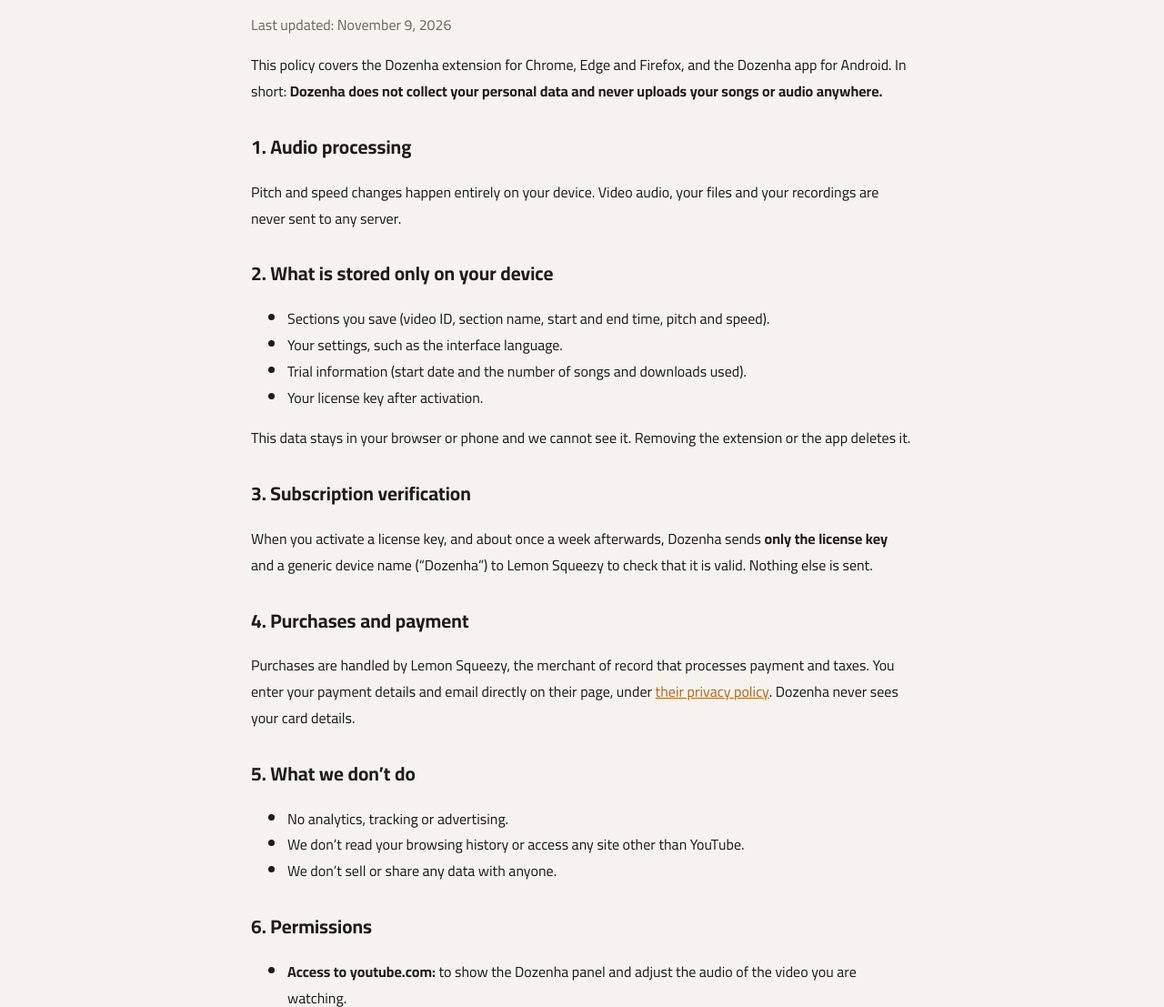
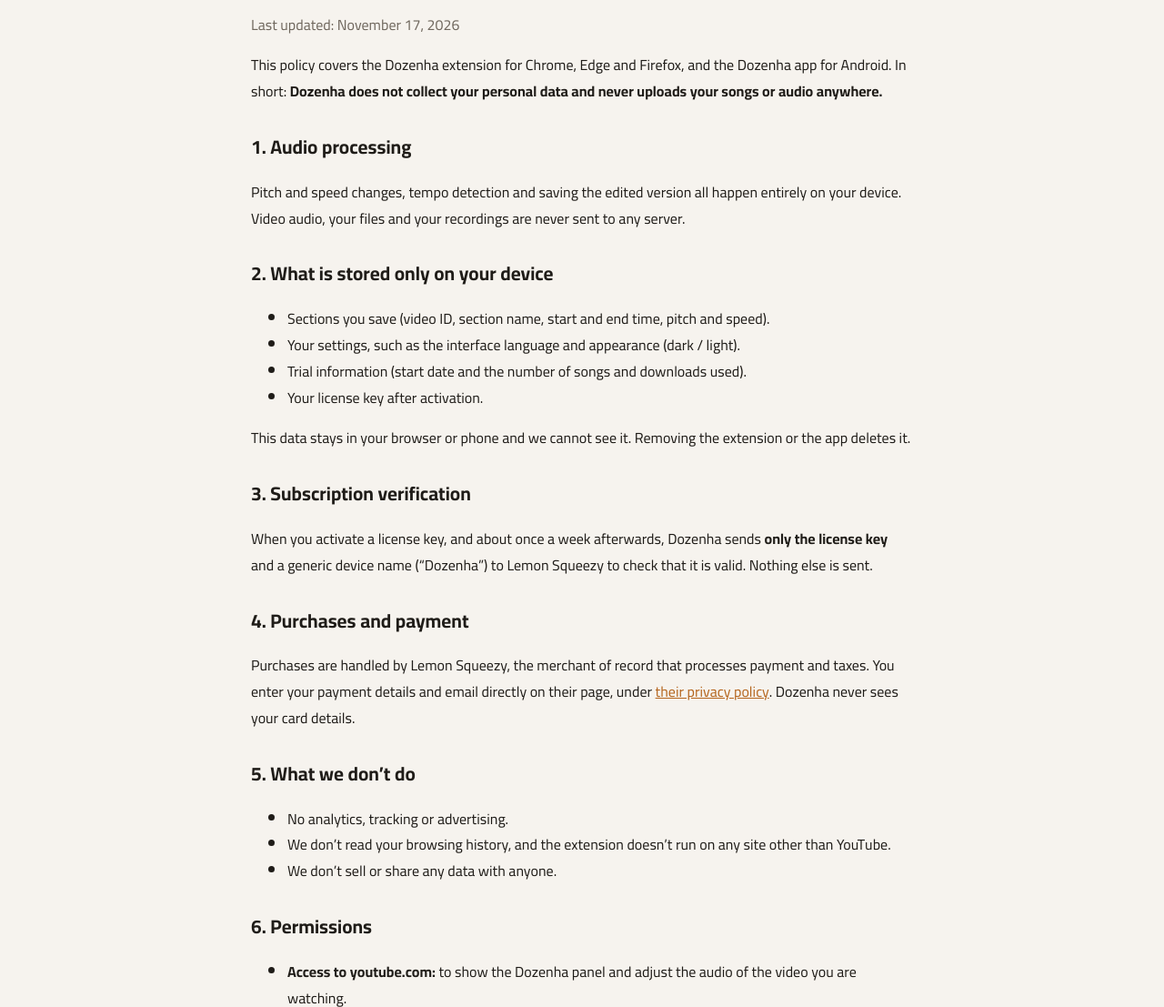
Before and after one commit to youbaju/dozenha, a plain HTML site: page privacy.html in a window 1280 px wide. Shown: the part 152-1259 px from the top of the page at 91% size. Drawn offline with Linux system fonts and the light colour scheme.

Commit message:
Privacy update, hide prices in terms in app

```diff
--- a/privacy.html
+++ b/privacy.html
@@ -89,16 +89,16 @@ footer .fmeta{color:var(--muted);font-size:12.5px;font-weight:600;text-align:cen
 
 <main class="wrap doc">
 <h1><span class="ar">سياسة الخصوصية</span><span class="en">Privacy policy</span></h1>
-<p class="date"><span class="ar">آخر تحديث: 9 نوفمبر 2026</span><span class="en">Last updated: November 9, 2026</span></p>
+<p class="date"><span class="ar">آخر تحديث: 17 نوفمبر 2026</span><span class="en">Last updated: November 17, 2026</span></p>
 <p><span class="ar">تنطبق هذه السياسة على إضافة دوزنها لمتصفحات <bdi>Chrome</bdi>، <bdi>Edge</bdi>، <bdi>Firefox</bdi>، وعلى تطبيق دوزنها لأندرويد. باختصار: <b>دوزنها لا يجمع بياناتك الشخصية، ولا يرفع أغانيك أو صوتك إلى أي مكان.</b></span><span class="en">This policy covers the Dozenha extension for Chrome, Edge and Firefox, and the Dozenha app for Android. In short: <b>Dozenha does not collect your personal data and never uploads your songs or audio anywhere.</b></span></p>
 
 <h2><span class="ar">١. معالجة الصوت</span><span class="en">1. Audio processing</span></h2>
-<p><span class="ar">تغيير الطبقة والسرعة يتم بالكامل على جهازك. لا يُرسل صوت الفيديوهات ولا ملفاتك ولا تسجيلاتك إلى أي خادم.</span><span class="en">Pitch and speed changes happen entirely on your device. Video audio, your files and your recordings are never sent to any server.</span></p>
+<p><span class="ar">تغيير الطبقة والسرعة، واكتشاف سرعة الأغنية، وتنزيل النسخة المعدّلة، كلها تتم بالكامل على جهازك. لا يُرسل صوت الفيديوهات ولا ملفاتك ولا تسجيلاتك إلى أي خادم.</span><span class="en">Pitch and speed changes, tempo detection and saving the edited version all happen entirely on your device. Video audio, your files and your recordings are never sent to any server.</span></p>
 
 <h2><span class="ar">٢. ما يُحفظ على جهازك فقط</span><span class="en">2. What is stored only on your device</span></h2>
 <ul>
 <li><span class="ar">المقاطع التي تحفظها (رقم الفيديو، اسم المقطع، وقت البداية والنهاية، الطبقة والسرعة).</span><span class="en">Sections you save (video ID, section name, start and end time, pitch and speed).</span></li>
-<li><span class="ar">إعداداتك مثل لغة الواجهة.</span><span class="en">Your settings, such as the interface language.</span></li>
+<li><span class="ar">إعداداتك مثل لغة الواجهة والمظهر (داكن / فاتح).</span><span class="en">Your settings, such as the interface language and appearance (dark / light).</span></li>
 <li><span class="ar">بيانات الفترة التجريبية (تاريخ بدايتها وعدد الأغاني والتنزيلات المستخدمة).</span><span class="en">Trial information (start date and the number of songs and downloads used).</span></li>
 <li><span class="ar">مفتاح الترخيص بعد التفعيل.</span><span class="en">Your license key after activation.</span></li>
 </ul>
@@ -113,7 +113,7 @@ footer .fmeta{color:var(--muted);font-size:12.5px;font-weight:600;text-align:cen
 <h2><span class="ar">٥. ما لا نفعله</span><span class="en">5. What we don’t do</span></h2>
 <ul>
 <li><span class="ar">لا نستخدم أدوات تحليل أو تتبّع أو إعلانات.</span><span class="en">No analytics, tracking or advertising.</span></li>
-<li><span class="ar">لا نقرأ سجل التصفح، ولا نصل إلى أي موقع غير يوتيوب.</span><span class="en">We don’t read your browsing history or access any site other than YouTube.</span></li>
+<li><span class="ar">لا نقرأ سجل التصفح، والإضافة لا تعمل على أي موقع غير يوتيوب.</span><span class="en">We don’t read your browsing history, and the extension doesn’t run on any site other than YouTube.</span></li>
 <li><span class="ar">لا نبيع أو نشارك أي بيانات مع أي جهة.</span><span class="en">We don’t sell or share any data with anyone.</span></li>
 </ul>
 
@@ -122,7 +122,7 @@ footer .fmeta{color:var(--muted);font-size:12.5px;font-weight:600;text-align:cen
 <li><span class="ar"><b>الوصول إلى youtube.com:</b> لإظهار لوحة دوزنها وتعديل صوت الفيديو الذي تشاهده.</span><span class="en"><b>Access to youtube.com:</b> to show the Dozenha panel and adjust the audio of the video you are watching.</span></li>
 <li><span class="ar"><b>التخزين:</b> لحفظ مقاطعك وإعداداتك على جهازك.</span><span class="en"><b>Storage:</b> to keep your sections and settings on your device.</span></li>
 <li><span class="ar"><b>الاتصال بـ api.lemonsqueezy.com:</b> للتحقق من مفتاح الترخيص فقط.</span><span class="en"><b>Connecting to api.lemonsqueezy.com:</b> only to verify your license key.</span></li>
-<li><span class="ar"><b>تطبيق أندرويد:</b> يفتح الملفات التي تختارها أنت فقط، ويحفظ الأغاني المعدّلة في مجلد التنزيلات عندما تطلب ذلك.</span><span class="en"><b>Android app:</b> opens only the files you choose, and saves edited songs to your Downloads folder when you ask it to.</span></li>
+<li><span class="ar"><b>تطبيق أندرويد:</b> يفتح الملفات التي تختارها أنت فقط، ويحفظ الأغاني المعدّلة في مجلد التنزيلات عندما تطلب ذلك. ويتصل بالإنترنت فقط لفتح صفحات موقع دوزنها (الشرح والخصوصية وغيرها) عندما تضغط روابطها. هذه الصفحات مستضافة على GitHub Pages، ولا تحتوي على أدوات تتبّع.</span><span class="en"><b>Android app:</b> opens only the files you choose, and saves edited songs to your Downloads folder when you ask it to. It uses the internet only to open Dozenha’s website pages (help, privacy and others) when you tap their links. These pages are hosted on GitHub Pages and contain no tracking tools.</span></li>
 </ul>
 
 <h2><span class="ar">٧. الأطفال</span><span class="en">7. Children</span></h2>
```
Also changed, not shown: terms.html (+1 -1 lines).
